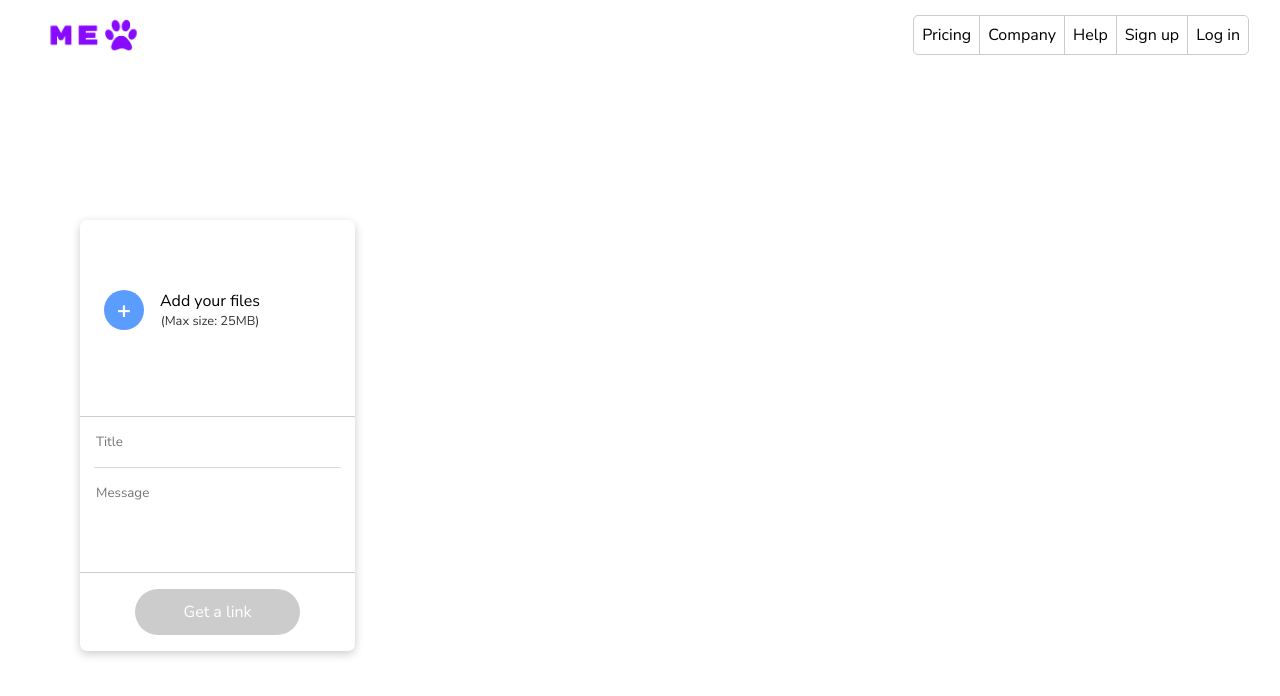
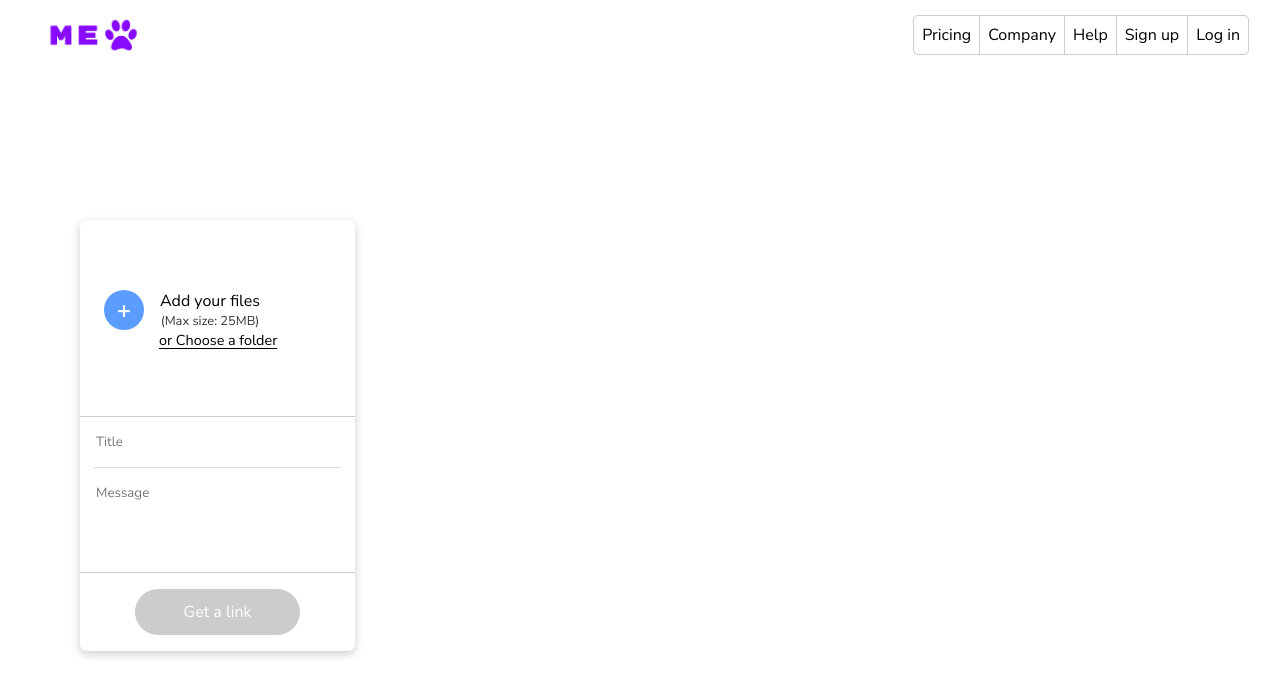
Before and after one commit to faridasad/mew-transfer, a React (Vite) app in the folder client/: page / in a window 1280 px wide. Shown: the top 696 px of the page. Built offline with nearby package versions, Linux system fonts and the light colour scheme.

Commit message:
Add folder uploading

```diff
--- a/client/src/App.jsx
+++ b/client/src/App.jsx
@@ -103,16 +103,31 @@ function App() {
                 onChange={addFile}
                 name="file"
                 type="file"
-                id="addFile"
+                id="file-input"
                 multiple
-                required
                 directory="true"
                 title=""
               />
+
               <span className="add-button">+</span>
               <span className="input-text">
                 Add your files <br /> <p>(Max size: 25MB)</p>
+
               </span>
+              <label className="folder-label" htmlFor="folder-input">or Choose a folder</label>
+              <input
+                onChange={addFile}
+                name="folder"
+                type="file"
+                id="folder-input"
+                multiple
+                webkitdirectory="true"
+                title=""
+                style={{display: "none"}}
+              />
+
+
+
               <div className="uploaded-files"></div>
             </div>
           </div>
--- a/client/src/app.scss
+++ b/client/src/app.scss
@@ -152,16 +152,16 @@ main {
         align-items: center;
 
 
-        input[type="file"] {
+        #file-input {
           position: absolute;
           inset: 0;
           cursor: pointer;
           opacity: 0;
         }
-        input[type="file"]::-webkit-file-upload-button {
+        #file-input::-webkit-file-upload-button, #folder-input::-webkit-file-upload-button {
           visibility: hidden;
         }
-        input[type="file"]:hover ~ .add-button {
+        #file-input:hover ~ .add-button {
           background-color: rgba(50 132 255 / 1);
         }
 
@@ -184,9 +184,26 @@ main {
           z-index: 2;
         }
 
+
+        .folder-label {
+          position: absolute;
+          translate: 55px 30px;
+          cursor: pointer;
+          font-size: 0.9rem;
+          text-decoration: underline;
+          text-underline-offset:3px;
+          transition: .2s ease-in-out color;
+
+          &:hover {
+            color: rgba(50 132 255 / 0.8);
+          }
+        }
+
         .input-text {
           text-align: center;
           pointer-events: none;
+          user-select: none;
+
 
           p {
             font-size: 0.8rem;
```
